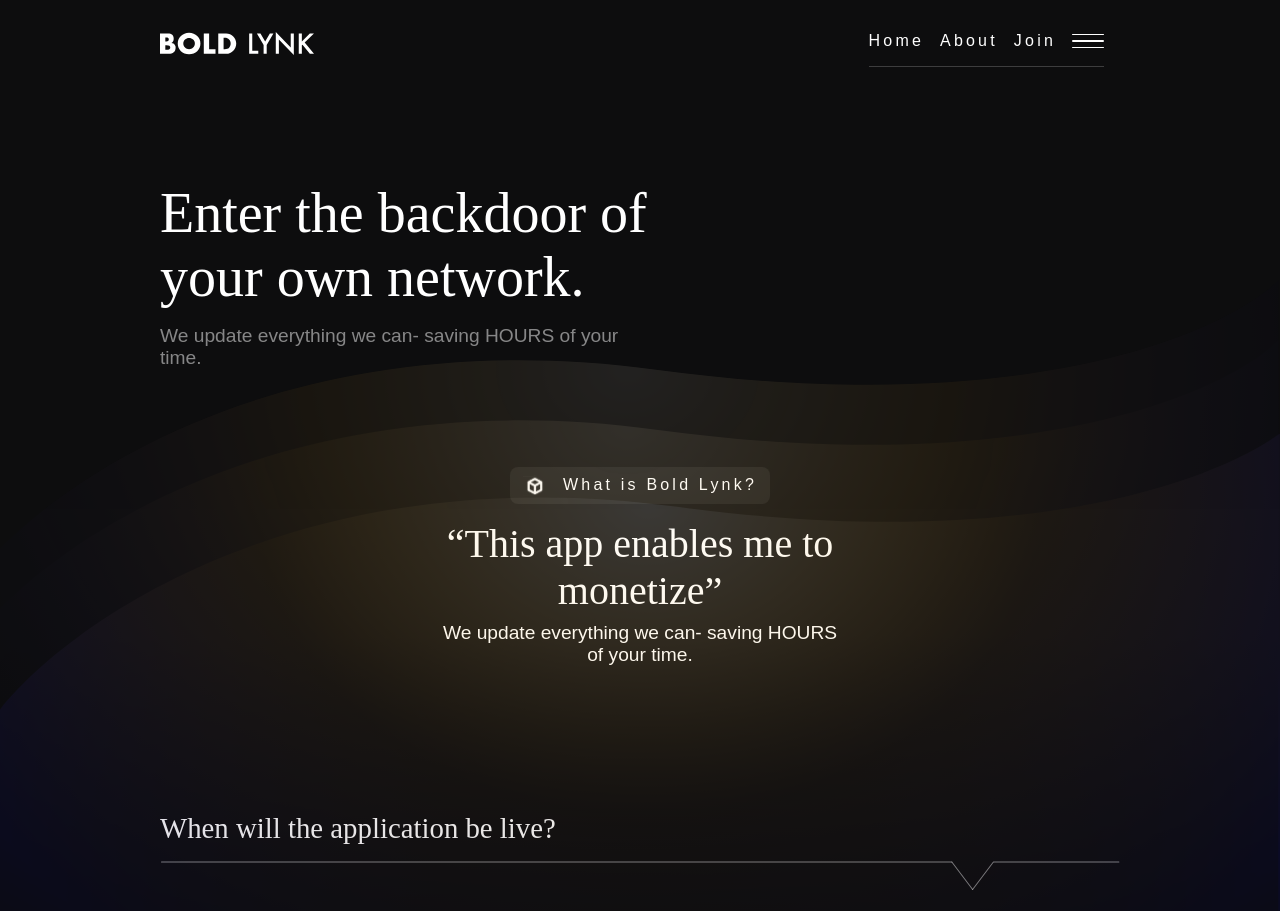
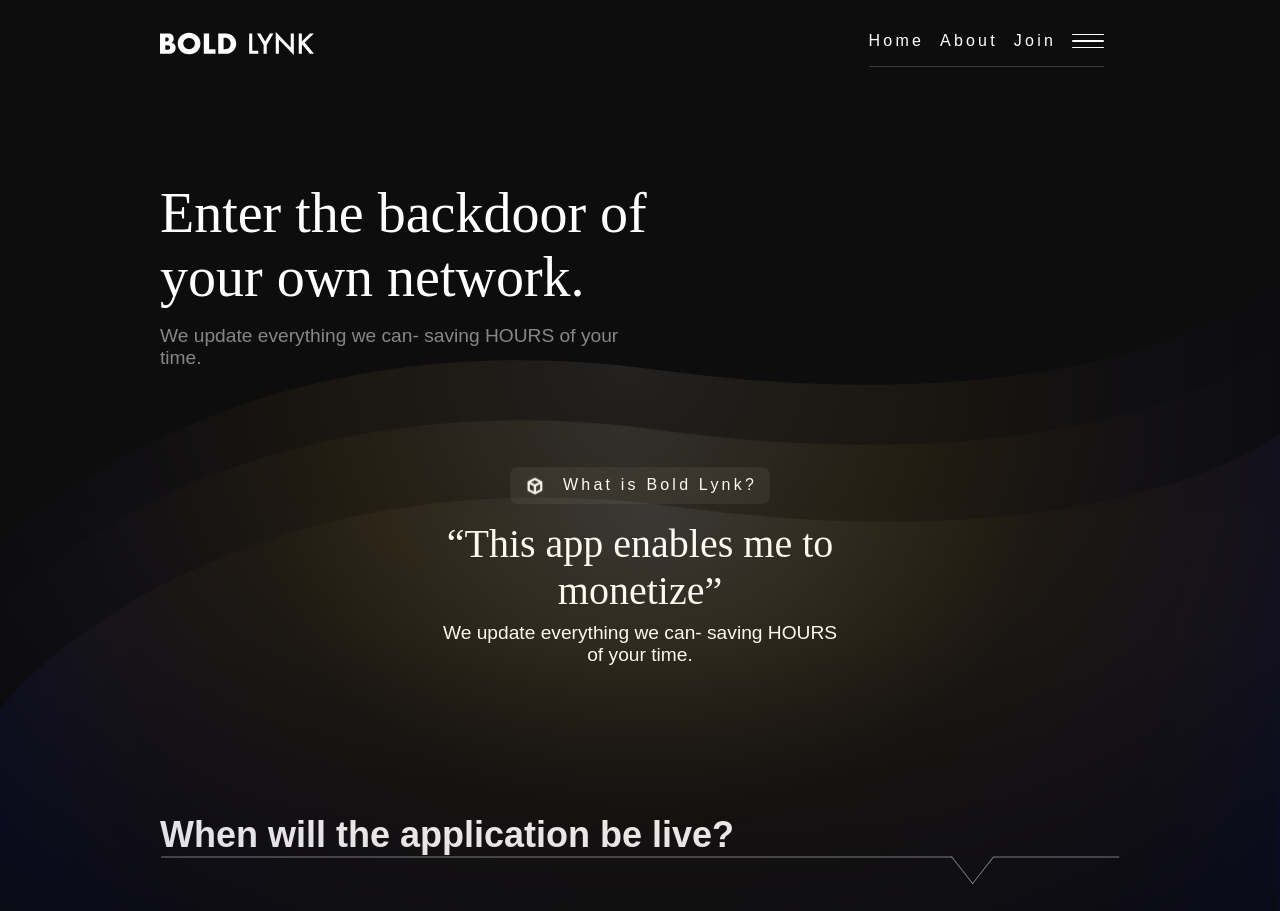
Before and after one commit to viralistic/BOLDLYNK, a Next.js app: page / in a window 1280 px wide. Shown: the top 911 px of the page. Built offline with nearby package versions, Linux system fonts and the light colour scheme.

Commit message:
accordion remade

```diff
--- a/src/components/Accordion/Accordion.jsx
+++ b/src/components/Accordion/Accordion.jsx
@@ -1,17 +1,53 @@
-import styles from "./Accordion.module.css";
+import { useState } from "react";
 
-export default function Accordion({ accordionTitle, accordionDescription }) {
+export default function Accordion() {
+  const [selected, setSelected] = useState(null);
+  const toggle = (i) => {
+    if (selected === i) {
+      console.log("open");
+      return setSelected(null);
+    }
+    setSelected(i);
+  };
   return (
     <>
-      <details className={styles.details}>
-        <summary className={styles.summary}>{accordionTitle}</summary>
-        <p className={styles.description}>{accordionDescription}</p>
-      </details>
-      <img
-        src="/assets/images/accordion-seperator.svg"
-        alt="seperator"
-        className={styles.seperator}
-      />
+      <div className="accordion">
+        {data.map((item, i) => {
+          return (
+            <div className="item">
+              <div className="title" onClick={() => toggle(i)}>
+                <h2>{item.question}</h2>
+                <img
+                  src="/assets/images/accordion-seperator.svg"
+                  alt="seperator"
+                  className="image-seperator"
+                />
+              </div>
+              <div className={selected === i ? "content show" : "content"}>
+                <p>{item.content}</p>
+              </div>
+            </div>
+          );
+        })}
+      </div>
     </>
   );
 }
+
+const data = [
+  {
+    question: "When will the application be live?",
+    content:
+      "We update everything we can- saving HOURS of your time.We update everything we can- saving HOURS of your time.",
+  },
+  {
+    question: "When will the application be live?",
+    content:
+      "We update everything we can- saving HOURS of your time.We update everything we can- saving HOURS of your time.",
+  },
+  {
+    question: "When will the application be live?",
+    content:
+      "We update everything we can- saving HOURS of your time.We update everything we can- saving HOURS of your time.",
+  },
+];
--- a/src/components/Accordion/Accordion.module.css
+++ /dev/null
@@ -1,51 +0,0 @@
-.details {
-    cursor: pointer;
-}
-
-.details[open] .summary~* {
-    animation: sweep .5s ease-in-out;
-}
-
-.summary {
-    font-family: "Futura", sans-serif4;
-    font-size: 1.5rem;
-}
-
-.details[open] .seperator {
-    display: none;
-    opacity: 0;
-
-}
-
-@keyframes sweep {
-    0% {
-        opacity: 0;
-        transform: translateY(10px)
-    }
-
-    100% {
-        opacity: .5;
-        transform: translateY(0)
-    }
-}
-
-.seperator {
-    width: 100%;
-    margin: 1rem 0;
-}
-
-.description {
-    font-size: 1rem;
-    opacity: .5;
-    max-width: 38rem;
-}
-
-@media(min-width: 55rem) {
-    .summary {
-        font-size: 1.8rem;
-    }
-
-    .description {
-        font-size: 1.2rem;
-    }
-}
--- a/src/components/Faq/Faq.module.css
+++ b/src/components/Faq/Faq.module.css
@@ -2,7 +2,6 @@
     min-height: 32rem;
     max-width: 60rem;
     margin: 0 auto;
-    transition: .3s ease-in-out;
     display: flex;
     flex-direction: column;
     justify-content: center;
--- a/src/pages/index.jsx
+++ b/src/pages/index.jsx
@@ -17,21 +17,7 @@ export default function Home() {
         reviewText="We update everything we can- saving HOURS of your time."
       />
       <Faq>
-        <Accordion
-          accordionTitle="When will the application be live?"
-          accordionDescription="We update everything we can- saving HOURS of your time.We update
-        everything we can- saving HOURS of your time."
-        />
-        <Accordion
-          accordionTitle="When will the application be live?"
-          accordionDescription="We update everything we can- saving HOURS of your time.We update
-        everything we can- saving HOURS of your time."
-        />
-        <Accordion
-          accordionTitle="When will the application be live?"
-          accordionDescription="We update everything we can- saving HOURS of your time.We update
-        everything we can- saving HOURS of your time."
-        />
+        <Accordion />
       </Faq>
       <Subscribe subscribeText="You can say you were the first one..." />
     </>
--- a/src/styles/globals.css
+++ b/src/styles/globals.css
@@ -21,10 +21,39 @@ a {
   color: var(--color-white)
 }
 
-details>summary {
-  list-style: none;
+.accordion {
+  width: 100%;
 }
 
-details>summary::-webkit-details-marker {
-  display: none;
+.item {
+  margin-bottom: 1rem;
 }
+
+.image-seperator {
+  width: 100%;
+}
+
+.title {
+  cursor: pointer;
+  font-size: 1rem;
+}
+
+.content {
+  max-height: 0;
+  overflow: hidden;
+  transition: all .5s cubic-bezier(0, 1, 0, 1);
+  max-width: 30rem;
+  opacity: .5;
+}
+
+.content.show {
+  height: 10rem;
+  max-height: 5rem;
+  transition: all .5s cubic-bezier(1, 0, 1, 0);
+}
+
+@media(min-width: 55rem) {
+  .title {
+    font-size: 1.5rem;
+  }
+}
```
